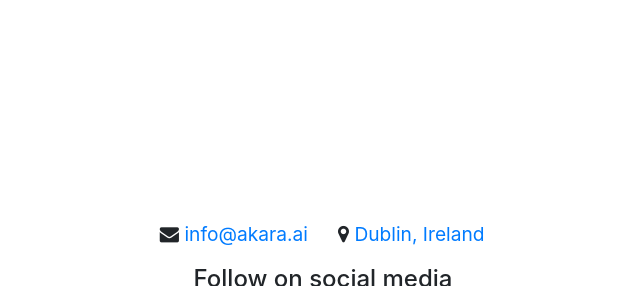
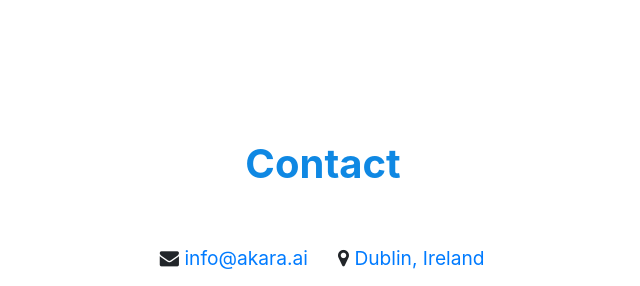
Before and after one commit to ciandonovan/ciandonovan.github.io, a plain HTML site: page index.html in a window 1280 px wide. Shown: the part 980-1266 px from the top of the page, without its empty margins (317-957 px from the left). Drawn offline with nearby package versions, Linux system fonts and the light colour scheme.

Commit message:
Added contact header

```diff
--- a/css/stylesheet.css
+++ b/css/stylesheet.css
@@ -41,7 +41,7 @@ body
 
 .nav-pills .nav-link.active
 {
-	background-color: #0F88E3 !important;
+	background-color: #0f88e3 !important;
 }
 
 section
@@ -68,9 +68,15 @@ section
     font-size: 1.2rem;
 }
 
+#contact h1
+{
+	color: #0f88e3;
+	font-weight: bold;
+}
+
 #contact .col
 {
-	top: 50vh !important;
+	top: 40vh !important;
 }
 
 #contact .social-link
--- a/index.html
+++ b/index.html
@@ -143,6 +143,7 @@
 		<section class="container-fluid" id="contact">
 
 			<div class="col">
+			<h1 class="pb-5" align="center">Contact</h1>
 			<div class="row">
 				<div class="col-sm-6">
 					<div class="float-sm-right">
```
